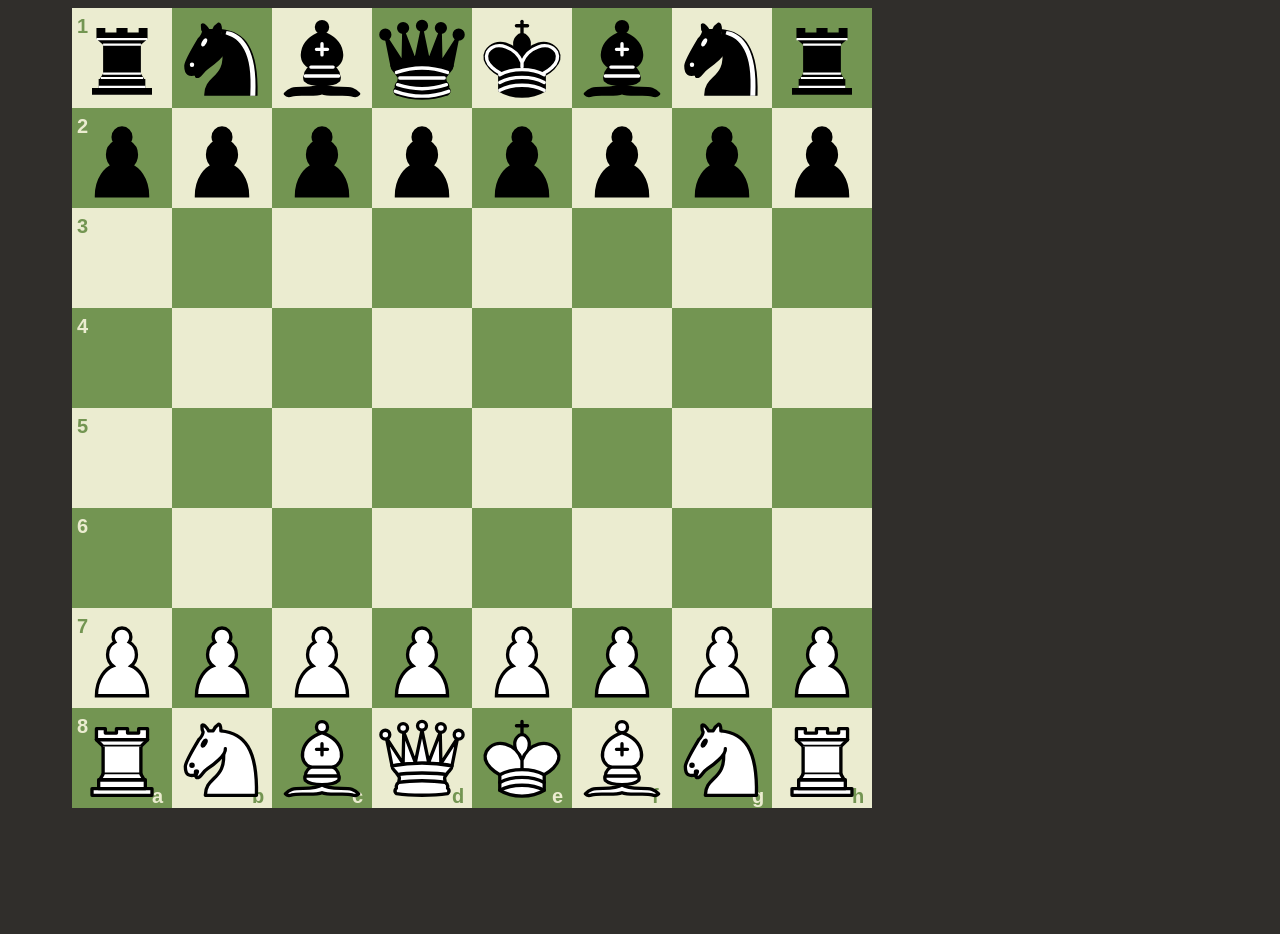
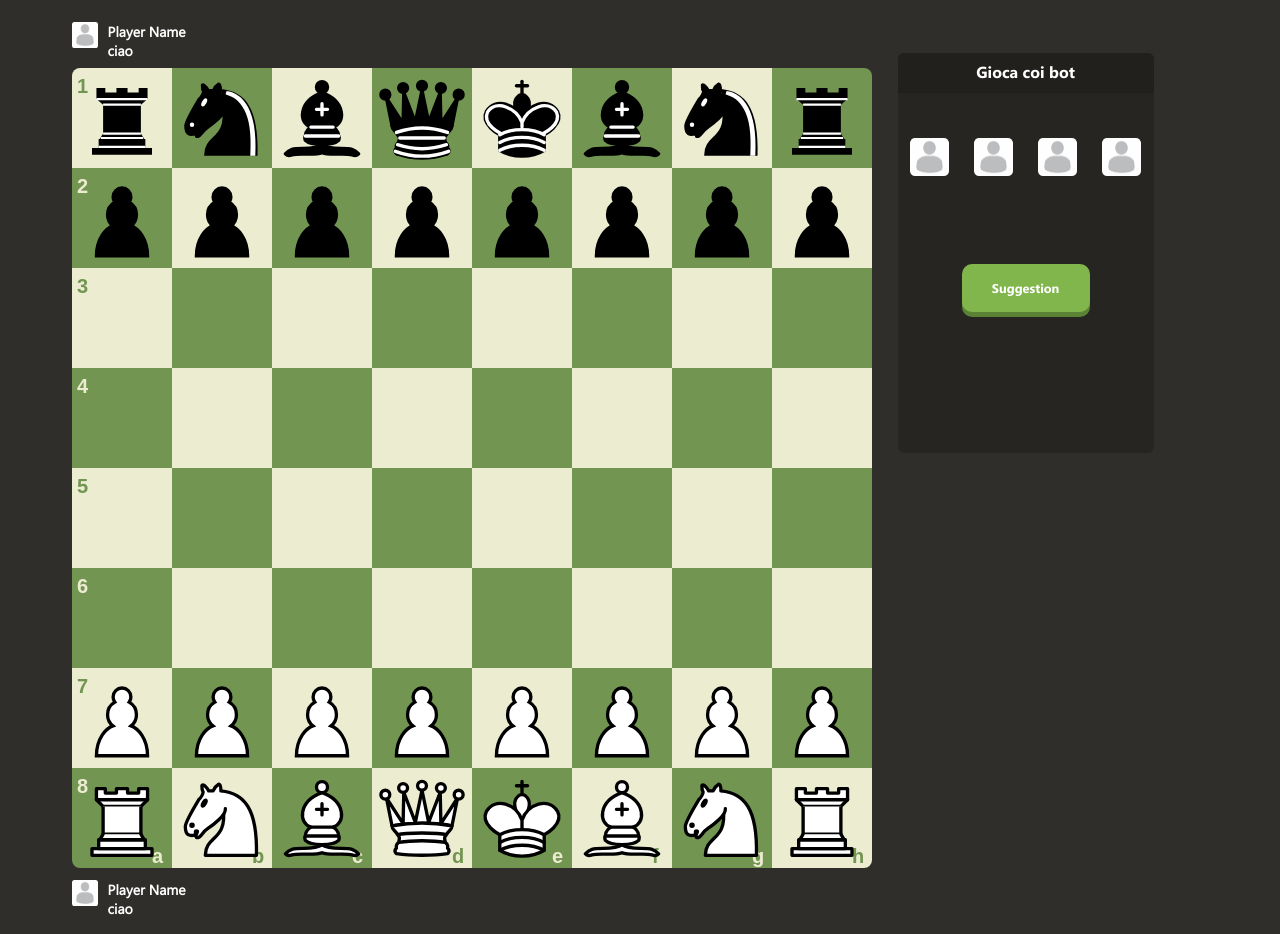
Before and after one commit to bacchettino12345/SkibidiChess, a PHP site: page / in a window 1280 px wide. Before the commit the page ends 808 px from the top, so only its background shows below. Run offline with PHP 8.4, Linux system fonts and the light colour scheme.

Commit message:
Add files via upload

```diff
--- a/Chess/CheckerBoard.css
+++ b/Chess/CheckerBoard.css
@@ -1,15 +1,151 @@
 @font-face {
     font-family: BoldFont;
+    src: url(Fonts/Segoe\ UI.ttf);
+}
+
+@font-face {
+    font-family: BoldFont2;
     src: url(Fonts/Segoe\ UI\ Bold.ttf);
 }
 
 body
 {
     background-color: #302E2B;
+    display: flex;
+    flex-direction: row;
 }
 
+#ChessPanel
+{
+    margin-left: 5vw;
+    width: fit-content;
+    margin-top: 0.5vw;
+}
+
+#PlayerImg
+{
+    border-radius: 10%;
+    width: 2vw;
+    height: 2vw;
+}
 
 #ChessBoard
 {
-    margin-left: 5vw;
+    border-radius: 1%;
 }
+
+#PlayerInfo
+{
+    display: flex;
+    flex-direction: row;
+    margin-block: 1vh;
+}
+
+#nameInfo
+{
+    display: flex;
+    flex-direction: column;
+    margin-left: 10px;
+}
+
+#nameInfo h2{
+    color: rgb(255, 255, 255);
+    font-family: BoldFont;
+    font-size: 14px;
+    margin: 0;
+}
+
+#GameInfo
+{
+    border-radius: 0.5vw;
+    height: 50vh;
+    width: 20vw;
+    background-color: #262522;
+
+
+
+    margin-left: 2vw;
+    margin-top: 3.5vw;
+
+    display: flex;
+    align-items: center;
+    flex-direction: column;
+}
+
+#GameInfo h1{
+    width: 100%;
+    padding-top: 1vh;
+    height: 4vh;
+    font-size: 2vh;
+    font-family: BoldFont2;
+    color: white;
+    text-align: center;
+    border-radius: 0.5vw 0.5vw 0 0;
+    margin: 0;
+    background-color: #21201D;
+}
+
+#Bots
+{
+    width: 100%;
+    margin-top: 5vh;
+    display: flex;
+    flex-direction: row;
+
+}
+
+#Bots img{
+
+
+    border-radius: 0.4vw;
+    width: 3vw;
+    height: 3vw;
+}
+
+#Bots button{
+
+    margin: auto;
+    width: 4vw;
+    height: 4vw;
+    border: none;
+    background-color: transparent;
+
+    transition: all ease 0.1s;
+}
+
+#Bots button:hover{
+
+    border: solid;
+    border-radius: 0.3vw;
+    border-color: #81B64C;
+    background-color: transparent;
+}
+
+#Suggestion {
+    margin-top: 10vh;
+    width: 10vw;
+    height: 6vh;
+
+    border: none;
+
+    background-color: #81B64C;
+    color: #fff;
+    box-shadow: 0px 5px 0px 0px #5c8236;
+    padding: 10px 20px;
+    font-size: 1vw;
+
+    font-family: BoldFont2;
+    border-radius: 10px;
+
+    cursor: pointer;
+    transition: all ease 0.1s;
+}
+
+#Suggestion:active {
+  transform: translateY(5px);
+  box-shadow: 0px 0px 0px 0px #5c8236;
+}
+
+#Suggestion:hover{
+    background-color: #A3D160;
+}
--- a/Chess/Index.html
+++ b/Chess/Index.html
@@ -8,7 +8,46 @@
 </head>
 <body>
 
-    <canvas id="ChessBoard"></canvas>
+    <div id="ChessPanel">
+
+        <div id="PlayerInfo">
+
+            <img src="ImgPlaceholder.jpg" id="PlayerImg">
+
+            <div id="nameInfo">
+                <h2 id="PlayerName">Player Name</h2>
+                <h2 id="MaterialCount" >ciao</h2>
+            </div>
+
+        </div>
+
+        <canvas id="ChessBoard"></canvas>
+
+        <div id="PlayerInfo">
+
+            <img src="ImgPlaceholder.jpg" id="PlayerImg">
+
+            <div id="nameInfo">
+                <h2 id="PlayerName">Player Name</h2>
+                <h2 id="MaterialCount" >ciao</h2>
+            </div>
+
+        </div>
+    </div>
+
+    <div id="GameInfo">
+        <h1>Gioca coi bot</h1>
+
+        <div id="Bots">
+            <button><img src="ImgPlaceholder.jpg" ></button>
+            <button><img src="ImgPlaceholder.jpg" ></button>
+            <button><img src="ImgPlaceholder.jpg" ></button>
+            <button><img src="ImgPlaceholder.jpg" ></button>
+        </div>
+
+        <button id="Suggestion">Suggestion</button>
+    </div>
+
     <script type="module" src="js/Main2.js"></script>
 
 
--- a/Chess/js/PhysicalBoard.js
+++ b/Chess/js/PhysicalBoard.js
@@ -89,7 +89,7 @@ export class PhysicalBoard
                 let endCoords = Helper.to2D(clickedSquare);
 
 
-                this.startPieceMoveAnimation(this.virtualBoard.pieces[this.selectedSquare], startCoords[1], startCoords[0], endCoords[1], endCoords[0], 200 );
+                this.startPieceMoveAnimation(this.virtualBoard.pieces[this.selectedSquare], startCoords[1], startCoords[0], endCoords[1], endCoords[0], 100 );
 
 
                 this.HighlightedSquares.push(clickedSquare);
@@ -179,7 +179,6 @@ export class PhysicalBoard
                 const radius = this.animatingCircles.get(legalMove) || 15;
 
                 this.ctx.beginPath();
-                console.log(this.animatingCircles)
                 this.ctx.arc( coords[1] * this.squareWidth + this.squareWidth/2, coords[0] * this.squareHeight + this.squareHeight/ 2, radius, 0, 2 * Math.PI );
 
                 if (hasPiece)
@@ -316,10 +315,10 @@ export class PhysicalBoard
 
                 piece.isMoving = false;
 
-
                 anim.isPlaying = false;
                 let posIndex = Helper.toLinear([endY, endX])
                 this.virtualBoard.movePiece(piece.position, posIndex);
+                this.animatingCircles.delete(piece.position)
                 this.RenderBoard();
             },
 
```
Also changed, not shown: Chess/MainMenu.html (added, +24 -0 lines), Chess/MainMenuStyle.css (added, +58 -0 lines), Chess/ImgPlaceholder.jpg (added).
